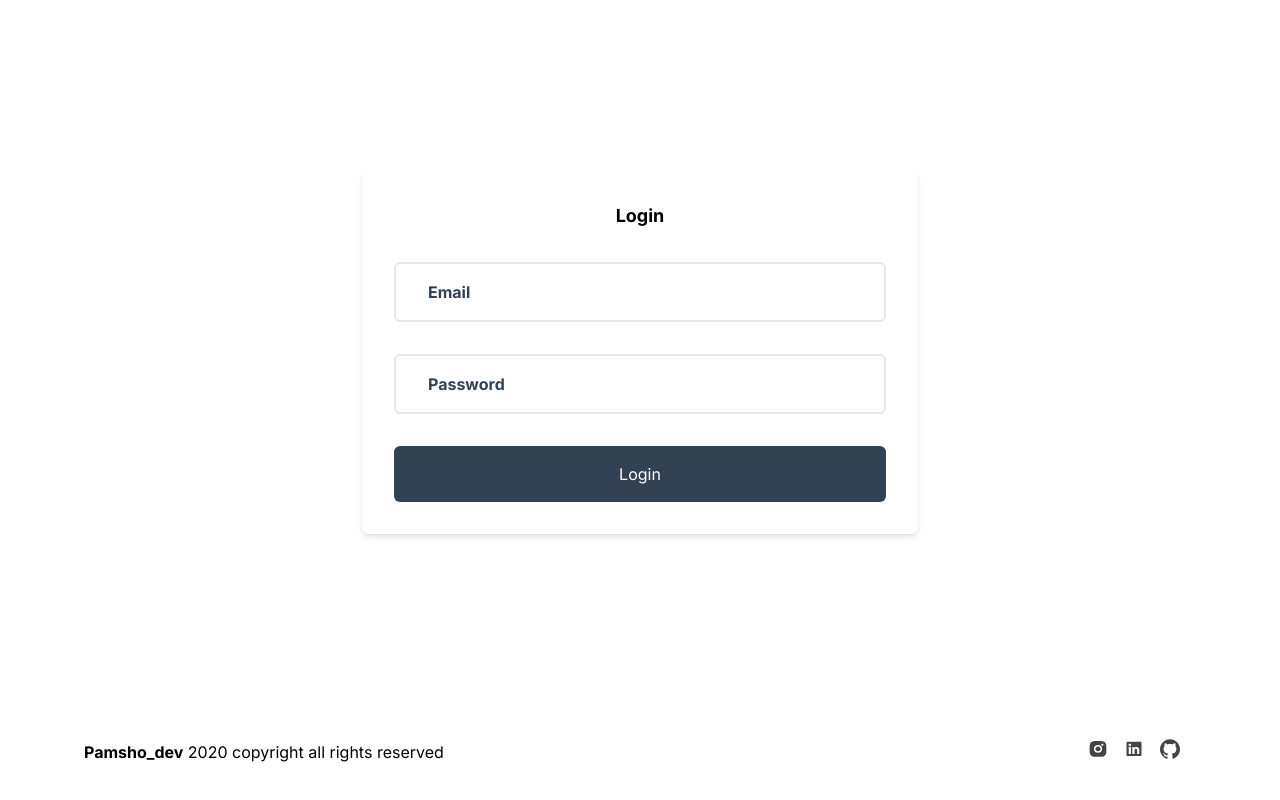
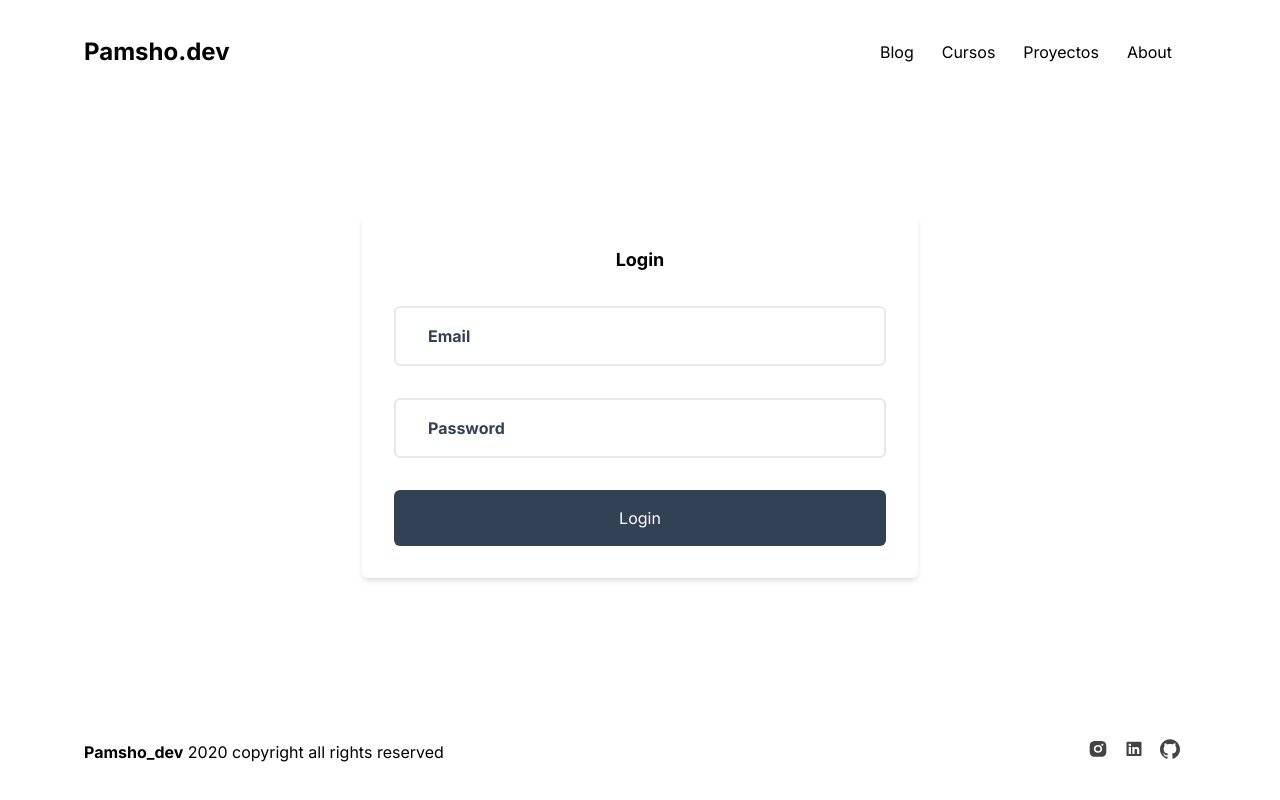
Before and after one commit to Pamsho09/pamsho.dev, a Next.js app: page /admin in a window 1280 px wide. Built offline with nearby package versions, Linux system fonts and the light colour scheme.

Commit message:
add new header after of deleted by juliokrack jajaj

```diff
--- a/components/header.tsx
+++ b/components/header.tsx
@@ -1,5 +1,81 @@
-import React from 'react'
-
-const Header = () => <div>Header</div>
-
+import Link from 'next/link'
+import React, { useState } from 'react'
+import { useUserStore } from 'store/useUserStore'
+import ItemNav from './itemNav'
+export interface IRoutes {
+  url?: string
+  name: string
+  child?: IRoutes[]
+}
+const Header = () => {
+  const { activeUserAccount } = useUserStore()
+  const routes: IRoutes[] = [
+    {
+      url: '/blog',
+      name: 'Blog',
+    },
+    {
+      name: 'Cursos',
+      url: '/courses',
+    },
+    {
+      name: 'Proyectos',
+      url: '/projects',
+    },
+    {
+      name: 'About',
+      url: '/about',
+    },
+  ]
+  if (activeUserAccount.accessToken) {
+    routes.push({
+      name: 'tools',
+      child: [
+        {
+          name: 'Dashboard',
+          url: '/admin/dashboard',
+        },
+      ],
+    })
+  }
+  const [isShow, setIsShow] = useState(false)
+  return (
+    <>
+      <header className="w-full flex justify-between  items-center mt-4">
+        <Link href={'/'}>
+          <h1 className="font-bold text-2xl cursor-pointer">Pamsho.dev</h1>
+        </Link>
+        <div
+          className="w-10 md:hidden cursor-pointer hover:border-2 rounded-md hover:border-slate-800"
+          onClick={() => setIsShow(true)}
+        >
+          <img src="/icons/menu.svg " className="w-full" />
+        </div>
+        <div
+          className={`w-full  md:w-auto fixed md:relative md:h-auto h-screen top-0   left-0 z-20 ${
+            isShow ? 'flex' : 'hidden'
+          } md:flex`}
+        >
+          <div
+            className="w-full h-screen absolute bg-slate-800/30 md:hidden"
+            onClick={() => setIsShow(false)}
+          ></div>
+          <nav
+            className={`w-3/5 absolute md:relative md:flex z-20 h-screen md:h-auto bg-white rounded-r-xl p-4  `}
+          >
+            <ul className="md:flex md:gap-3 ">
+              {routes.map((route, index) => (
+                <ItemNav
+                  key={index}
+                  route={route}
+                  action={() => setIsShow(false)}
+                />
+              ))}
+            </ul>
+          </nav>
+        </div>
+      </header>
+    </>
+  )
+}
 export default Header
--- /dev/null
+++ b/components/itemNav.tsx
@@ -0,0 +1,58 @@
+import Link from 'next/link'
+import React, { useState } from 'react'
+import { IRoutes } from './header'
+interface IProps {
+  route: IRoutes
+  action: () => void
+}
+
+const ItemNav = ({ route, action }: IProps) => {
+  const [isShowOpt, setIsShowOpt] = useState(false)
+  return (
+    <div
+      className={`w-full  transition  duration-100 ease-in-out md:relative  rounded-md ${
+        route.child && isShowOpt ? 'bg-slate-400' : ''
+      }`}
+    >
+      <Link href={route.url || '#'}>
+        <div
+          className="w-full py-4 px-2 md:py-2 hover:bg-slate-600 rounded-md hover:font-bold hover:text-white transition  duration-300 ease-in-out cursor-pointer"
+          onClick={() => {
+            setIsShowOpt(!isShowOpt)
+            if (!route.child) {
+              action()
+            }
+          }}
+        >
+          {route.name}
+        </div>
+      </Link>
+      <div
+        className="md:absolute md:w-32
+        md:h-auto
+        z-50
+        md:left-[-140%]
+      md:bg-slate-400
+      md:rounded-md
+      "
+      >
+        {route.child &&
+          isShowOpt &&
+          route.child.map((route, index) => (
+            <Link href={route.url || '#'} key={index}>
+              <div
+                className="w-full py-4 px-2 hover:bg-slate-600 rounded-md hover:font-bold text-white transition  duration-300 ease-in-out cursor-pointer "
+                onClick={() => {
+                  action()
+                  setIsShowOpt(!isShowOpt)
+                }}
+              >
+                {route.name}
+              </div>
+            </Link>
+          ))}
+      </div>
+    </div>
+  )
+}
+export default ItemNav
--- a/components/layout.tsx
+++ b/components/layout.tsx
@@ -2,11 +2,13 @@ import React from 'react'
 
 import Footer from './footer'
 import { useAccessRoute } from 'hook/api/useLogin'
+import Header from './header'
 
 const Layout = ({ children }: any): JSX.Element => {
   useAccessRoute()
   return (
     <div className="w-full max-w-[1152px] m-auto min-h-screen flex flex-col pl-5 pr-5 ">
+      <Header />
       {children}
       <Footer />
     </div>
```
Also changed, not shown: public/sw.js.
